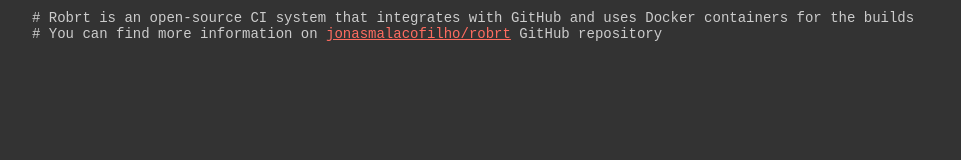
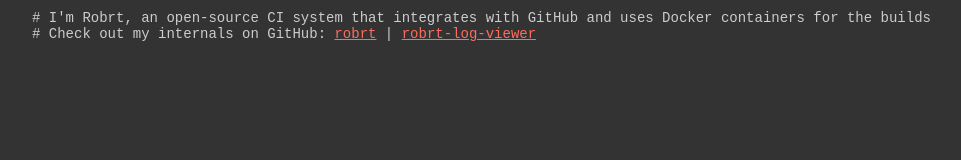
Before and after one commit to protocubo/robrt-log-viewer, a plain HTML site: page index.html in a window 1280 px wide. Shown: the whole page, without its empty margins (58-1019 px from the left). Drawn offline with nearby package versions, Linux system fonts and the light colour scheme.

Commit message:
Improved about text

```diff
--- a/index.html
+++ b/index.html
@@ -12,8 +12,8 @@
 	</head>
 	<body>
 		<section id="about">
-			<article class="message"><pre><code><span class="pseudo-line-number"></span># Robrt is an open-source CI system that integrates with GitHub and uses Docker containers for the builds</code></pre></article>
-			<article class="message"><pre><code><span class="pseudo-line-number"></span># You can find more information on <a href="https://github.com/jonasmalacofilho/robrt">jonasmalacofilho/robrt</a> GitHub repository</code></pre></article>
+			<article class="message"><pre><code><span class="pseudo-line-number"></span># I'm Robrt, an open-source CI system that integrates with GitHub and uses Docker containers for the builds</code></pre></article>
+			<article class="message"><pre><code><span class="pseudo-line-number"></span># Check out my internals on GitHub: <a href="https://github.com/jonasmalacofilho/robrt" target="_blank">robrt</a> | <a href="https://github.com/protocubo/robrt-log-viewer" target="_blank">robrt-log-viewer</a></code></pre></article>
 		</section>
 		<section id="log-container">
 		</section>
```
